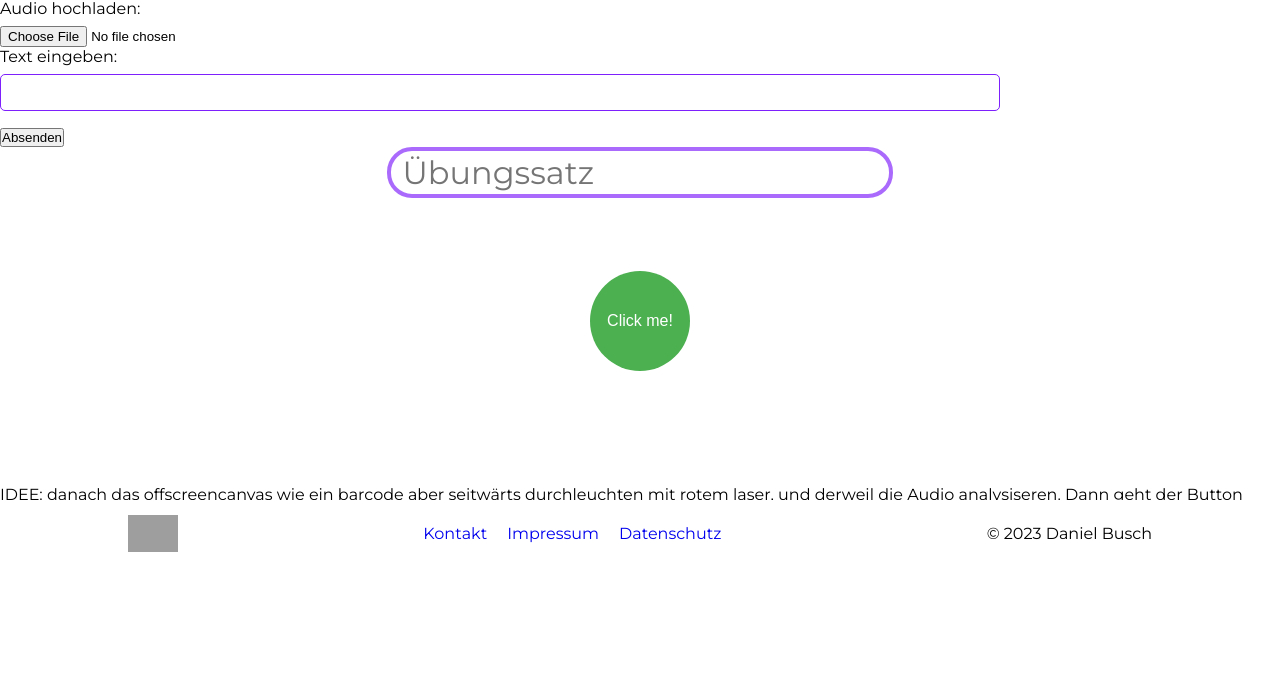
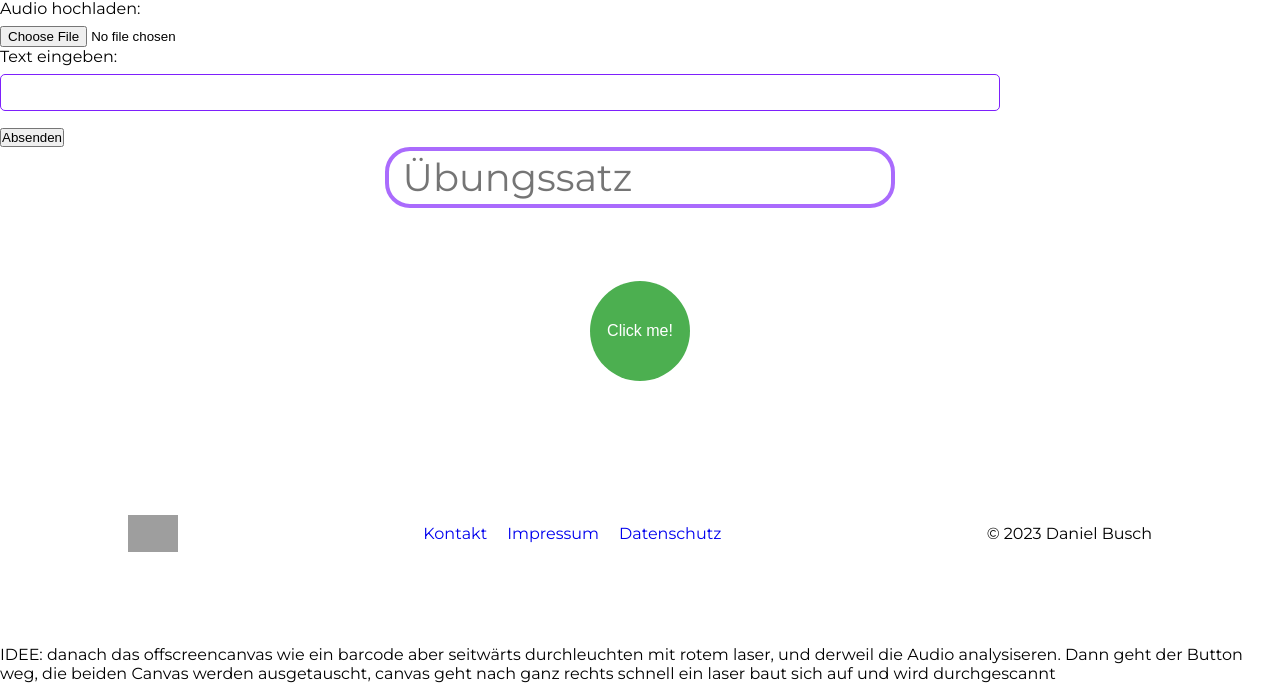
Before and after one commit to dakopen/studie.AusspracheTrainer.org, a Django app: page /de/ in a window 1280 px wide. Shown: the part 233-916 px from the top of the page. Before the commit the page ends 785 px from the top, so only its background shows below. Run offline with Django 4.2, Linux system fonts and the light colour scheme; parts of the project's set-up code (start-up, migrations or seed data) failed here and were passed over; grey boxes are pictures that could not be loaded.

Commit message:
small fixes

```diff
--- a/aussprachetrainer/static/frontend/assets/css/record_audio.css
+++ b/aussprachetrainer/static/frontend/assets/css/record_audio.css
@@ -29,7 +29,7 @@
     vertical-align: middle;
     border-radius: 25px;
     border: solid 4px #aa6bfd;
-    font-size: max(min(2.5vw, 50px), 30px);
+    font-size: max(min(3vw, 50px), 30px);
     outline: none;
     height: 1.6em;
     overflow: hidden;
@@ -45,7 +45,7 @@
 
 .button-container {
     position: absolute; /* Absolute positioning on button container */
-    top: 50%;
+    top: 20%;
     left: 50%;
     transform: translate(-50%, -50%);
     z-index: 2;
@@ -76,7 +76,7 @@
     width: 85%;
     position: relative;
     max-width: 800px;
-    height: 100px;
+    height: 250px;
     margin: auto;
     mask-image: linear-gradient(to right, transparent, white 10%, white 100%);
 }
--- a/aussprachetrainer/static/frontend/assets/js/audio_canvas.js
+++ b/aussprachetrainer/static/frontend/assets/js/audio_canvas.js
@@ -47,6 +47,12 @@
 
 const stopRecording = () => {
   mediaRecorder.stop();
+
+  // Stop all tracks to release the media stream
+  if (stream) {
+    const tracks = stream.getTracks();
+    tracks.forEach((track) => track.stop());
+  }
 };
 
 let stream;
@@ -70,14 +76,8 @@
   recButtonContainer.style.transition = 'top 0.5s ease-in-out';
   audioContainer.style.transition = 'height 0.5s ease-in-out';
 
-
-
-  requestAnimationFrame(() => {
-    requestAnimationFrame(() => {
-      recButtonContainer.style.top = newTop + 'px';
-      audioContainer.style.height = newHeight + 'px';
-    });
-  });
+  audioContainer.style.height = newHeight + 'px';
+  recButtonContainer.style.top = newTop + 'px';
 };
 
 
--- a/aussprachetrainer/static/frontend/assets/js/record_audio.js
+++ b/aussprachetrainer/static/frontend/assets/js/record_audio.js
@@ -1,6 +1,8 @@
 const textarea = $("#textarea");
 const binIcon = $("#bin-icon");
 const recordButton = $("#record-button");
+var textareaWidth;
+var textareaMaxWidth
 
 windowResize();
 /* EVENT LISTENERS */
@@ -13,8 +15,8 @@
 // START: Text area auto size:
 function resizeTextarea() {
     let computedFontSize = textarea.css("font-size");
-    let fontAttr = "700 " + String(Math.max(Math.min(parseInt(computedFontSize) + 1, 50), 30)) + "px Montserrat";
-    textwidth = getTextWidth(textarea.val(), fontAttr);
+    let fontAttr = "500 " + String(Math.max(Math.min(parseInt(computedFontSize) + 1, 50), 30)) + "px Montserrat";
+    let textwidth = getTextWidth(textarea.val(), fontAttr);
     textarea.width(Math.max(textareaWidth, Math.min(textwidth + (parseInt(computedFontSize) + 1 - 36.8), window.innerWidth * 0.95)) + 'px');
 
     textarea.css("height", "1.6em");
```
